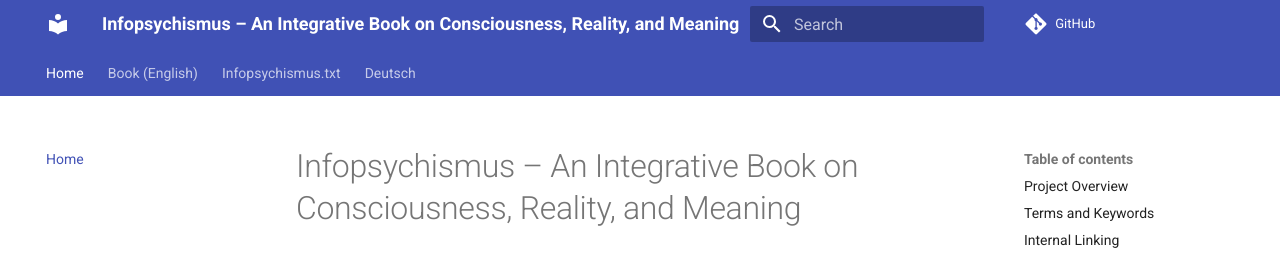
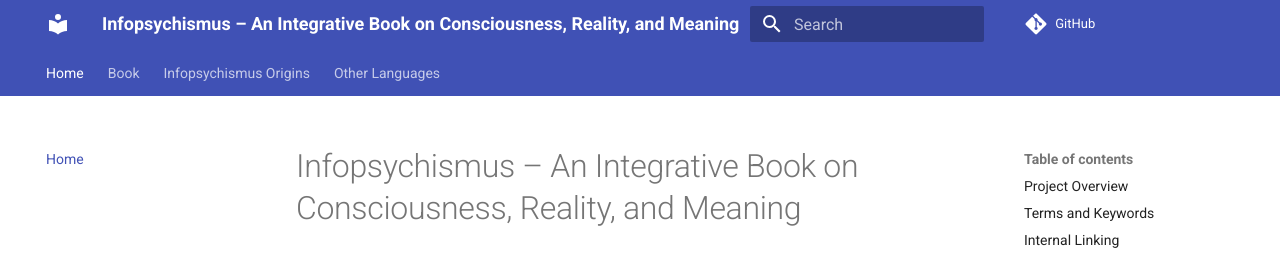
Before and after one commit to Alkhemeia/Infopsychismus, an MkDocs documentation site: the page built from docs/README.md, in a window 1280 px wide and 900 px high. Shown: the top 257 px of the window. Built offline with MkDocs 1.6.1 and Material for MkDocs 9.7.7, drawn with Linux system fonts in a browser that asks for light colours; comment, search, counter and statistics services are not loaded.

Commit message:
Refactor navigation structure in mkdocs.yml for clarity and consistency

```diff
--- a/mkdocs.yml
+++ b/mkdocs.yml
@@ -2,12 +2,13 @@
 site_name: Infopsychismus – An Integrative Book on Consciousness, Reality, and Meaning
 nav:
   - Home: README.md
-  - Book (English): Infopsychismus_Book.md
-  - Infopsychismus.txt: Infopsychismus.txt
-  - Deutsch:
-      - Buch: languages/de/Infopsychismus_Ein_Integratives_Buch_DE.md
-      - Projektinfo: languages/de/README_DE.md
-      - Infopsychismus_DE.txt: languages/de/Infopsychismus_DE.txt
+  - Book: Infopsychismus_Book.md
+  - Infopsychismus Origins: Infopsychismus.txt
+  - Other Languages:
+      - Deutsch:
+          - Buch: languages/de/Infopsychismus_Ein_Integratives_Buch_DE.md
+          - Projektinfo: languages/de/README_DE.md
+          - Infopsychismus_DE.txt: languages/de/Infopsychismus_DE.txt
 repo_url: https://github.com/alkhemeia/Infopsychismus
 theme:
   name: material
```
